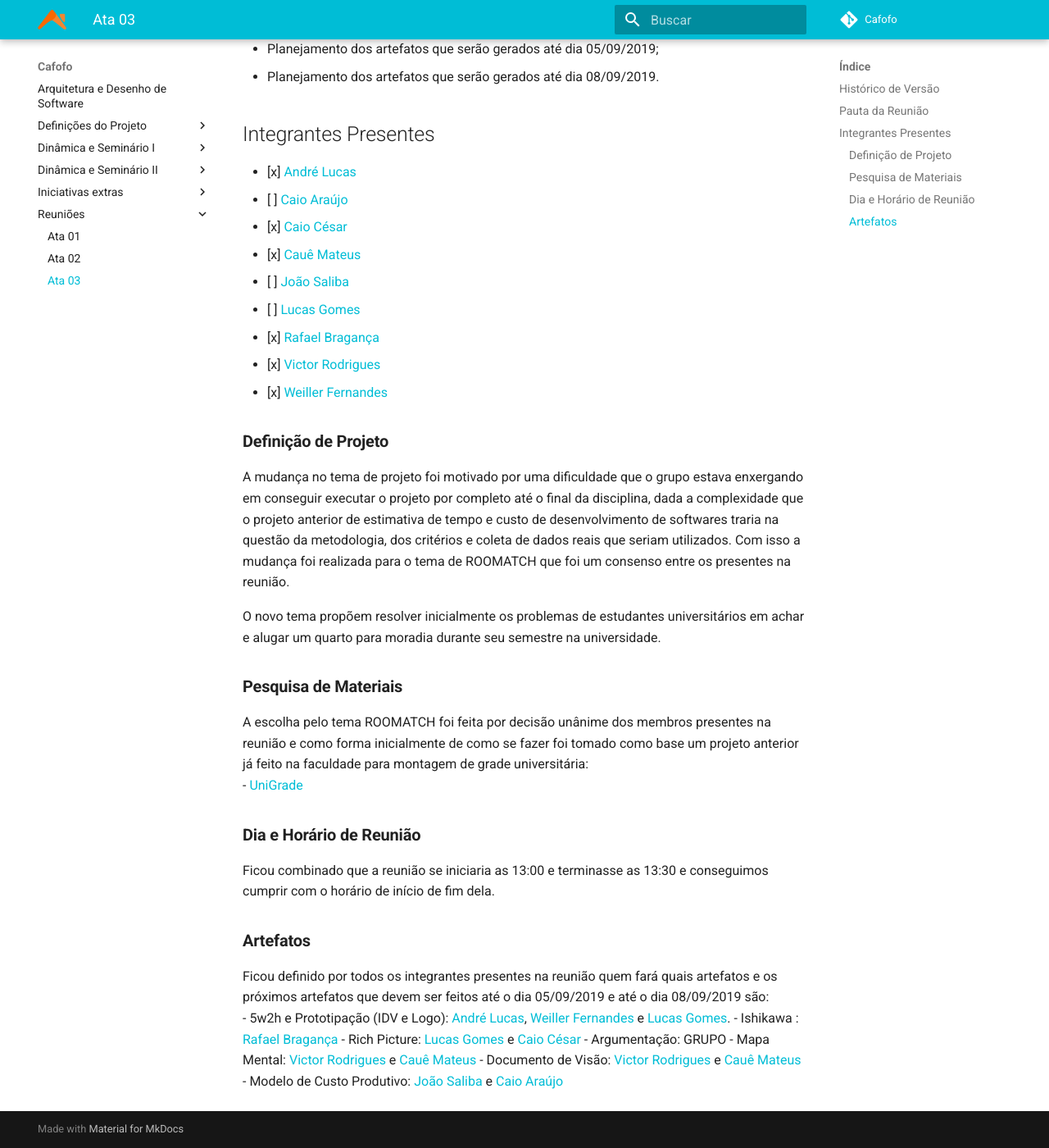
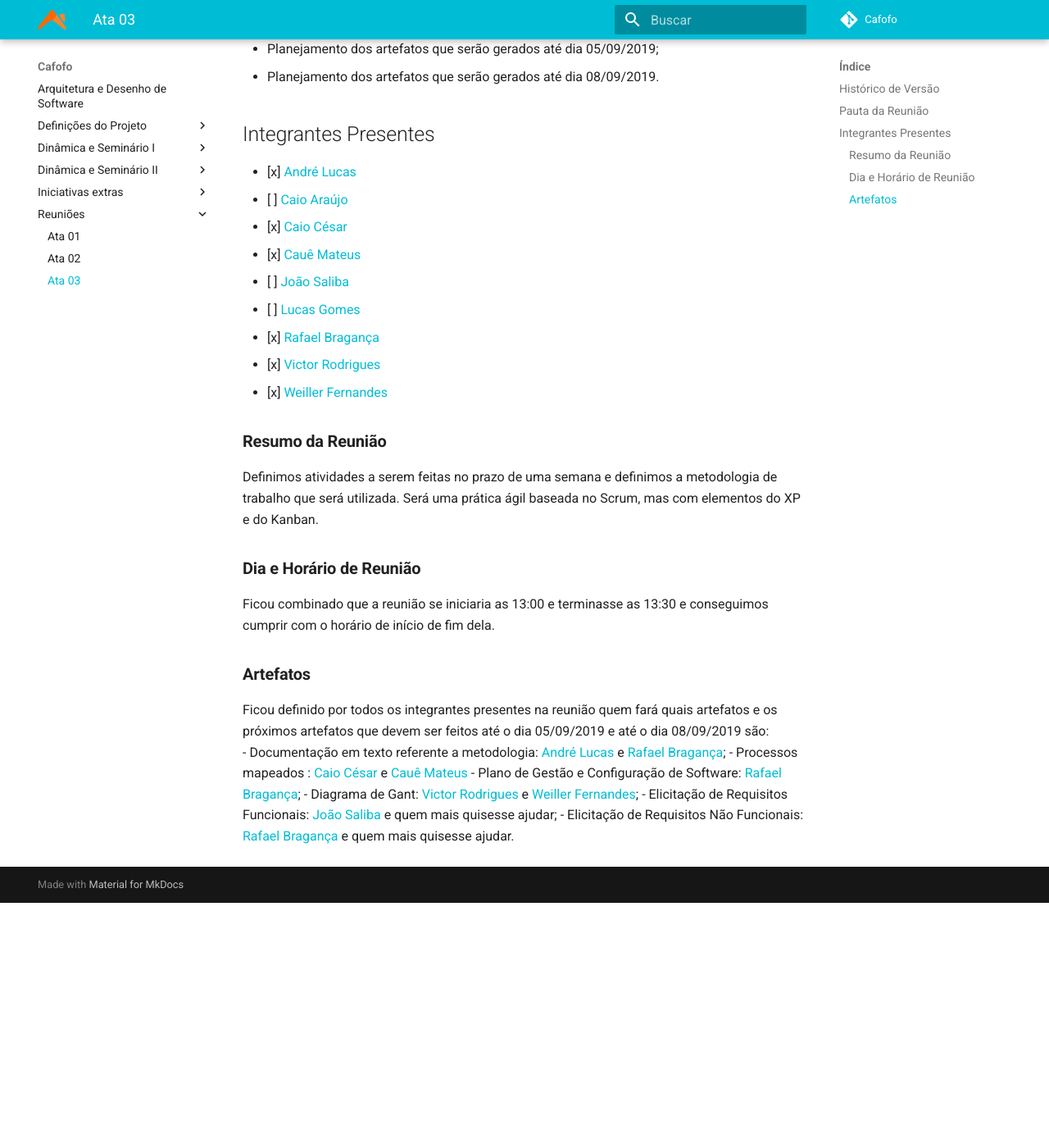
Before and after one commit to desenho-2019/Wiki, an MkDocs documentation site: the page built from docs/Reuniões/Ata 03.md, in a window 1280 px wide and 1400 px high, scrolled down 525 px. Shown: the whole window at 82% size. Built offline with MkDocs 1.6.1 and Material for MkDocs 9.7.7, drawn with Linux system fonts in a browser that asks for light colours; after the commit the page ends 1626 px from its top, so only the background shows below that.

Commit message:
Correções da ata da terceira reunião

```diff
--- a/docs/Reuniões/Ata 03.md
+++ b/docs/Reuniões/Ata 03.md
@@ -24,24 +24,17 @@
 - [x] [Victor Rodrigues](https://github.com/VictorRodriguesS0)<br>
 - [x] [Weiller Fernandes](https://github.com/WeillerFernandes)<br>
 
-### **Definição de Projeto**
-A mudança no tema de projeto foi motivado por uma dificuldade que o grupo estava enxergando em conseguir executar o projeto por completo até o final da disciplina, dada a complexidade que o projeto anterior de estimativa de tempo e custo de desenvolvimento de softwares traria na questão da metodologia, dos critérios e coleta de dados reais que seriam utilizados. Com isso a mudança foi realizada para o tema de ROOMATCH que foi um consenso entre os presentes na reunião.<br>
-
-O novo tema propõem resolver inicialmente os problemas de estudantes universitários em achar e alugar um quarto para moradia durante seu semestre na universidade.
-
-### **Pesquisa de Materiais**
-A escolha pelo tema ROOMATCH foi feita por decisão unânime dos membros presentes na reunião e como forma inicialmente de como se fazer foi tomado como base um projeto anterior já feito na faculdade para montagem de grade universitária:<br>
-- [UniGrade](https://ads-unigrade-2019-1.github.io/Wiki/dinamica02/DiagramaGantt/)<br>
+### **Resumo da Reunião**
+Definimos atividades a serem feitas no prazo de uma semana e definimos a metodologia de trabalho que será utilizada. Será uma prática ágil baseada no Scrum, mas com elementos do XP e do Kanban.
 
 ### **Dia e Horário de Reunião**
 Ficou combinado que a reunião se iniciaria as 13:00 e terminasse as 13:30 e conseguimos cumprir com o horário de início de fim dela.
 
 ### **Artefatos**
 Ficou definido por todos os integrantes presentes na reunião quem fará quais artefatos e os próximos artefatos que devem ser feitos até o dia 05/09/2019 e até o dia 08/09/2019 são:<br>
-- 5w2h e Prototipação (IDV e Logo): [André Lucas](https://github.com/andrelucasf), [Weiller Fernandes](https://github.com/WeillerFernandes) e [Lucas Gomes](https://github.com/LGomees).
-- Ishikawa : [Rafael Bragança](https://github.com/rafaelbrg)
-- Rich Picture: [Lucas Gomes](https://github.com/LGomees) e [Caio César](https://github.com/Caiocbeleza)
-- Argumentação: GRUPO
-- Mapa Mental: [Victor Rodrigues](https://github.com/VictorRodriguesS0) e [Cauê Mateus](https://github.com/caue96)
-- Documento de Visão: [Victor Rodrigues](https://github.com/VictorRodriguesS0) e [Cauê Mateus](https://github.com/caue96)
-- Modelo de Custo Produtivo: [João Saliba](https://github.com/joaosaliba) e [Caio Araújo]()
+- Documentação em texto referente a metodologia: [André Lucas](https://github.com/andrelucasf) e [Rafael Bragança](https://github.com/rafaelbrg);
+- Processos mapeados : [Caio César](https://github.com/Caiocbeleza) e [Cauê Mateus](https://github.com/caue96)
+- Plano de Gestão e Configuração de Software: [Rafael Bragança](https://github.com/rafaelbrg);
+- Diagrama de Gant: [Victor Rodrigues](https://github.com/VictorRodriguesS0) e [Weiller Fernandes](https://github.com/WeillerFernandes);
+- Elicitação de Requisitos Funcionais: [João Saliba](https://github.com/joaosaliba) e quem mais quisesse ajudar;
+- Elicitação de Requisitos Não Funcionais: [Rafael Bragança](https://github.com/rafaelbrg) e quem mais quisesse ajudar.
```
